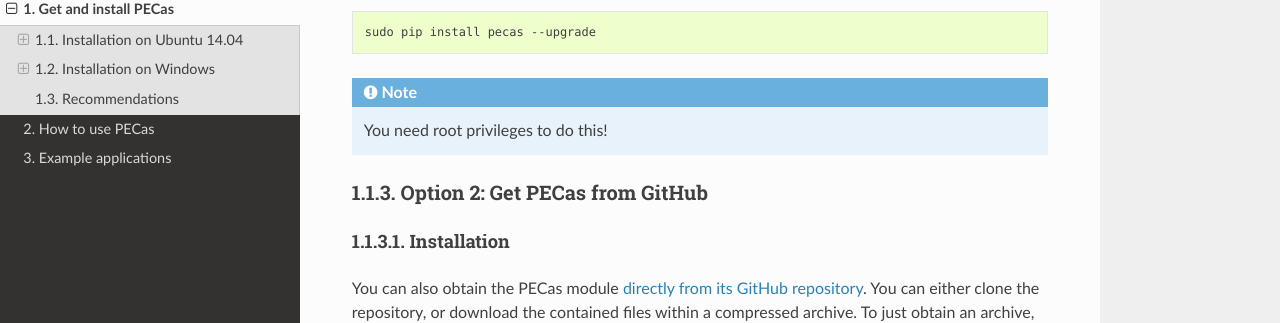
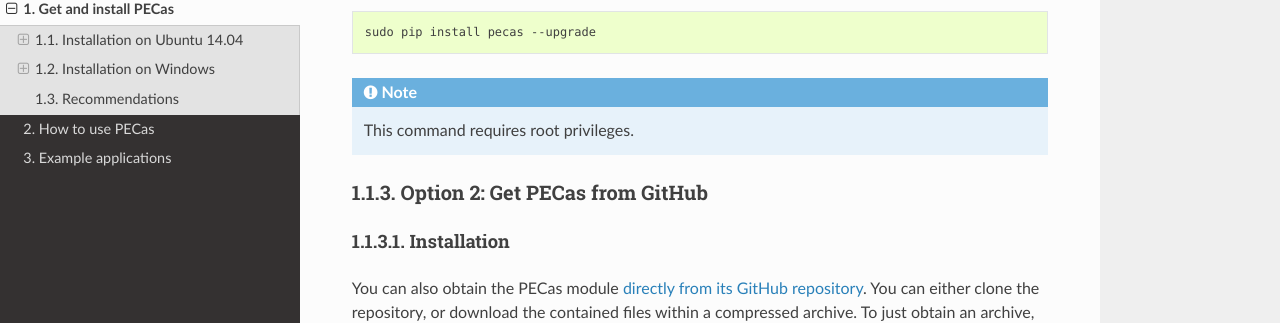
Before and after one commit to vishalbelsare/PECas, a Sphinx documentation site: the page built from doc/install.rst, in a window 1280 px wide and 900 px high, scrolled down 2265 px. Shown: the part 137-460 px from the top of the window. Built offline with Sphinx 7.4.7 and the Read the Docs theme 2.0.0, drawn with Linux system fonts in a browser that asks for light colours.

Commit message:
typo in docs

```diff
--- a/doc/install.rst
+++ b/doc/install.rst
@@ -109,7 +109,7 @@
 
     sudo pip install pecas --upgrade
 
-.. note:: You need root privileges to do this!
+.. note:: This command requires root privileges.
 
 .. _option2:
 
```
